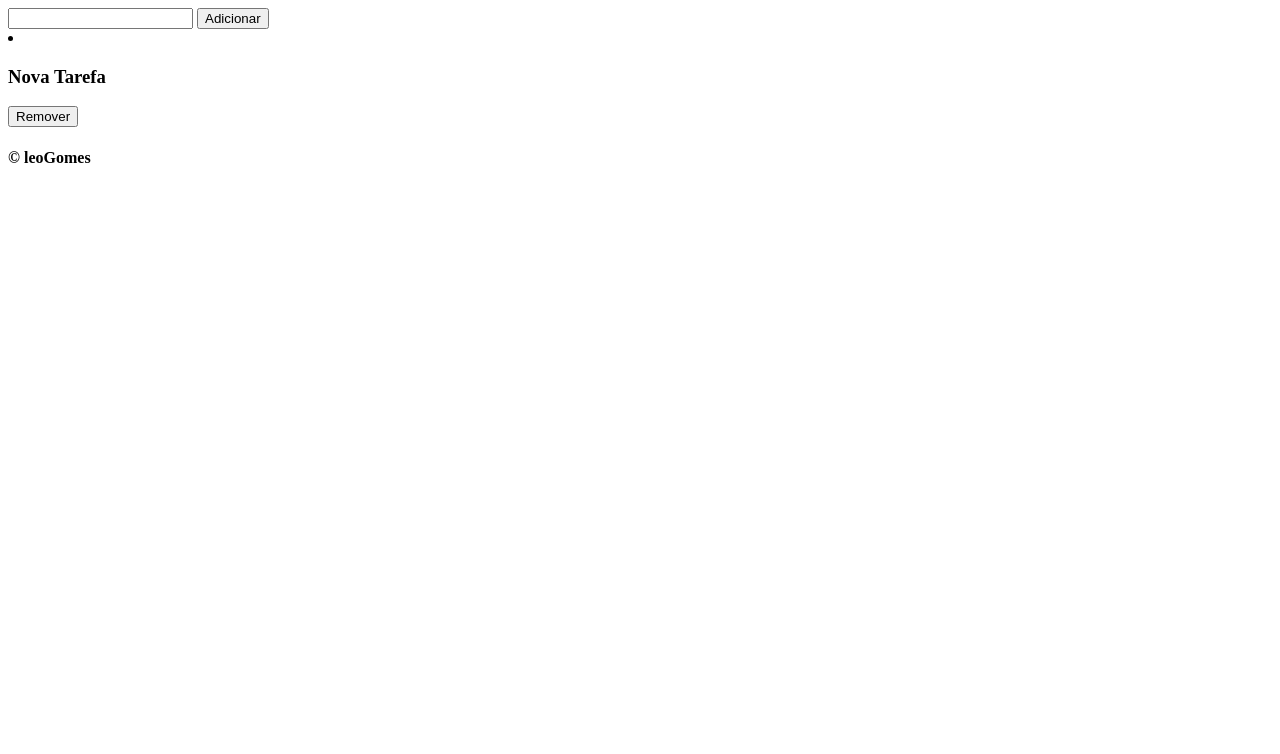
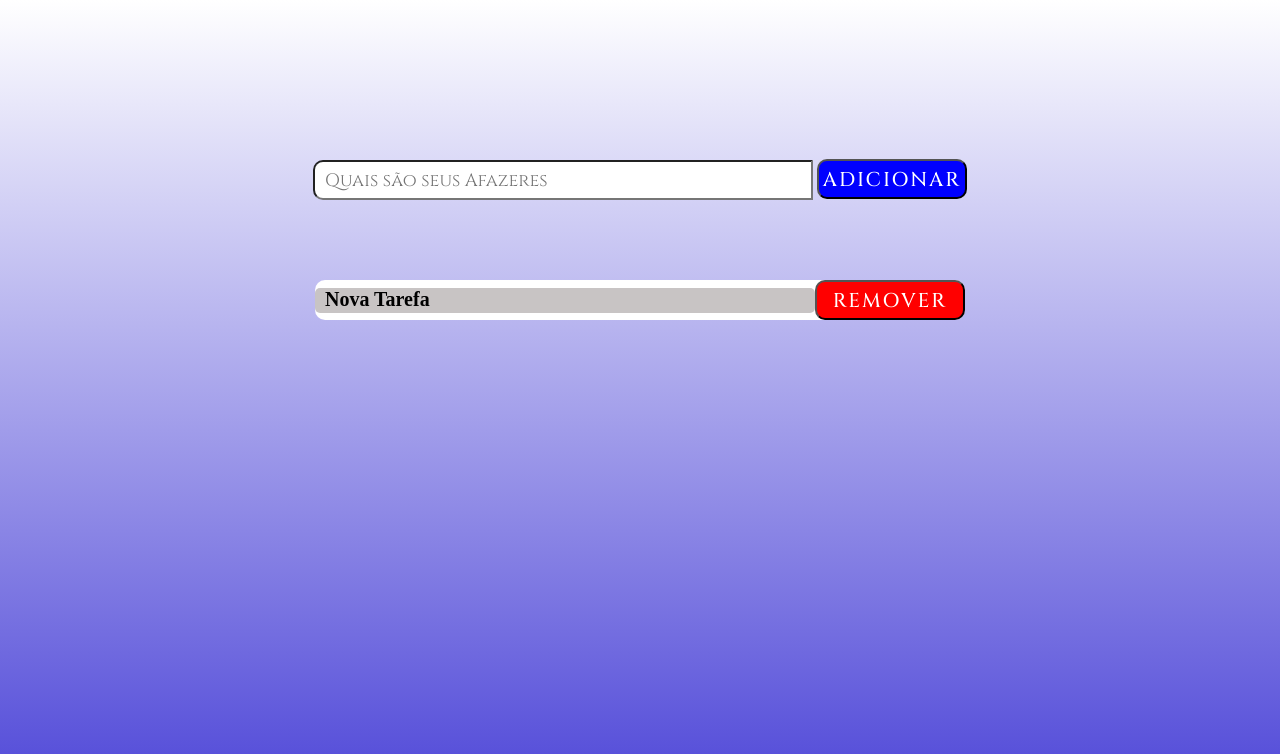
Before and after one commit to DevGomesleo/Lista-De-Tarefa, a plain HTML site: page index.html in a window 1280 px wide. Shown: the top 754 px of the page. Drawn offline with Linux system fonts and the light colour scheme; a web font is replaced by a local one.

Commit message:
modified:   css/styles.css 	modified:   index.html

```diff
--- a/css/styles.css
+++ b/css/styles.css
@@ -0,0 +1,108 @@
+*{
+    margin: 0;
+    padding: 0;
+    box-sizing: border-box;
+    outline: none;
+}
+body{
+    background: linear-gradient(#ffffff,rgb(21, 11, 203)) ;
+}
+header{
+    height: 200px;
+    display: flex;
+    justify-content: center;
+    align-items: end;
+}
+.inputValue{
+    width: 500px;
+    height: 40px;
+    font-size: 18px;
+    padding-left: 10px;
+    border-top-left-radius: 10px;
+    border-bottom-left-radius: 10px;
+    font-family: 'Cinzel', serif;
+
+}
+.addBtn{
+    width: 150px;
+    height: 40px;
+    font-size: 20px;
+    background-color: blue;
+    color: #ffffff;
+    font-family: 'Cinzel', serif;
+    letter-spacing: 2px;
+    font-weight: 500;
+    text-transform: uppercase;
+    border-radius: 10px;
+
+}
+.addBtn:hover{
+    background: #ffffff;
+    color: blue;
+    cursor: cell;
+}
+
+/* tarefas*/
+
+
+main{
+    height: 480px;
+
+}
+.lista{
+    display: flex;
+    justify-content: center;
+    align-items: center;
+    width: 650px;
+    margin: 80px auto 0;
+    flex-direction: column;
+    gap: 5px;
+    background-color: #ffffff;
+    border-radius: 10px;
+}
+.lista li{
+    display: flex;
+    justify-content: space-between;
+    align-items: center;
+
+
+}
+.nTarefa{
+    width: 500px;
+    font-size: 20px;
+    background-color: #9a92928a;
+    border-radius: 5px;
+    height: 25px;
+    padding-left: 10px;
+
+}
+.remover{
+    width: 150px;
+    height: 40px;
+    font-size: 20px;
+    background-color: rgb(255, 0, 0);
+    color: #ffffff;
+    font-family: 'Cinzel', serif;
+    letter-spacing: 2px;
+    font-weight: 500;
+    text-transform: uppercase;
+    border-radius: 10px;
+}
+.remover:hover{
+    background: #ffffff;
+    color: rgb(255, 0, 0);
+    cursor: progress;
+}
+footer {
+    height: 300px;
+    display: flex;
+    justify-content: center;
+    align-items: start;
+    font-family: 'Cinzel', serif;
+    letter-spacing: 4px;
+    font-size: 30px;
+    text-shadow: 1px 1px 1px white;
+    font-weight: 500;
+
+
+}
--- a/index.html
+++ b/index.html
@@ -3,6 +3,9 @@
 <head>
     <meta charset="UTF-8">
     <meta name="viewport" content="width=device-width, initial-scale=1.0">
+    <link rel="preconnect" href="https://fonts.googleapis.com">
+<link rel="preconnect" href="https://fonts.gstatic.com" crossorigin>
+<link href="https://fonts.googleapis.com/css2?family=Cinzel:wght@400;500&family=Gasoek+One&display=swap" rel="stylesheet">
     <link rel="stylesheet" href="css/styles.css">
     <title>Tarefas | leoGomes</title>
 </head>
@@ -10,8 +13,8 @@
     <header>
         <div class="inputTarefa">
 
-            <input class="inputValue" type="text">
-            <button class="AddBtn">Adicionar</button>
+            <input class="inputValue" placeholder="Quais são seus Afazeres" type="text">
+            <button class="addBtn">Adicionar</button>
 
         </div>
     </header>
@@ -23,11 +26,13 @@
                 <h3 class="nTarefa">Nova Tarefa</h3>
                 <button class="remover">Remover</button>
             </li>
+
+
         </div>
     </main>
 
     <footer>
-        <h4>&copy; leoGomes</h4>
+        <h4 class="brand">&copy; leoGomes</h4>
     </footer>
 
 
```
